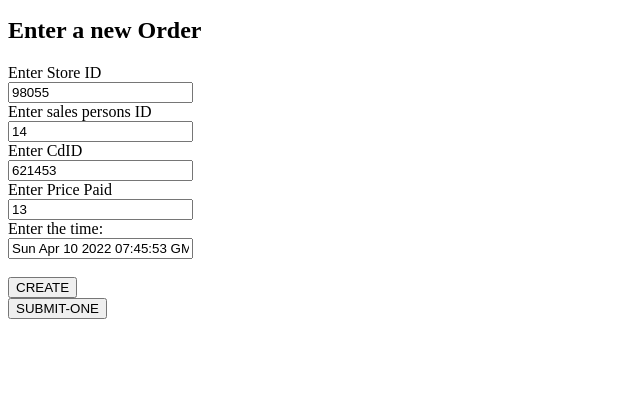
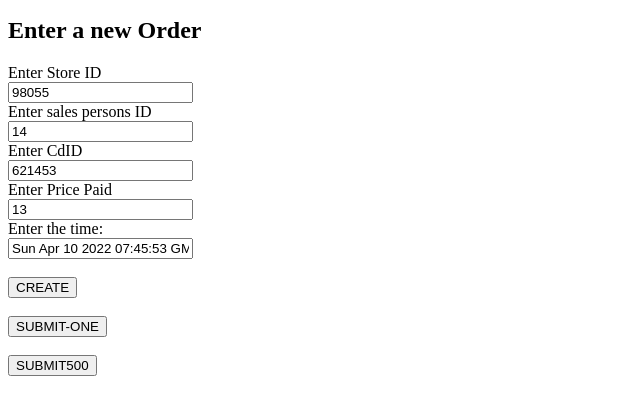
Before and after one commit to bestauffer/Create500HW, a website: page OrderProject/public/index.html in a window 1280 px wide. Shown: the part 50-464 px from the top of the page, without its empty margins (0-640 px from the left). Drawn offline with nearby package versions, Linux system fonts and the light colour scheme.

Commit message:
Update index.html

```diff
--- a/OrderProject/public/index.html
+++ b/OrderProject/public/index.html
@@ -30,8 +30,9 @@
 <br />
 <br />
 
-  <input type="button" value="CREATE" id="buttonCreate" onclick="setOrderValues()"/><br />
-  <input type="button" value="SUBMIT-ONE" id="buttonSubmitOne" />
+  <input type="button" value="CREATE" id="buttonCreate" onclick="setOrderValues()"/><br /><br />
+  <input type="button" value="SUBMIT-ONE" id="buttonSubmitOne" /><br /><br />
+  <input type="button" value="SUBMIT500" id="buttonSubmit500" />
 </div>
 
 
```
